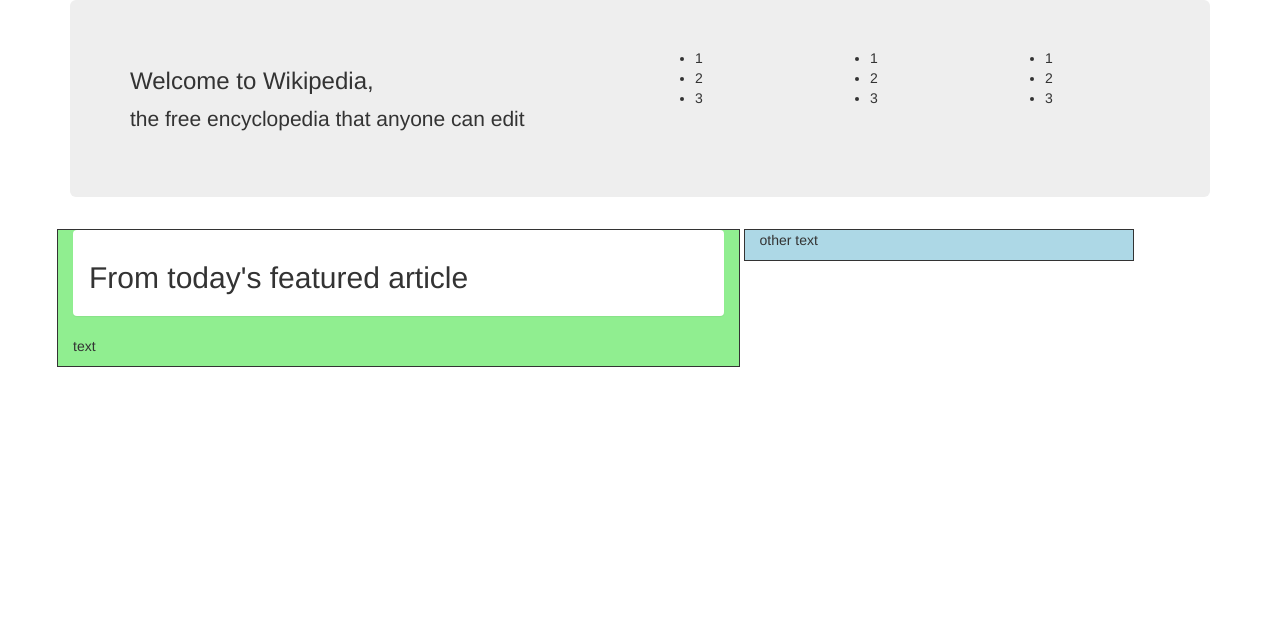
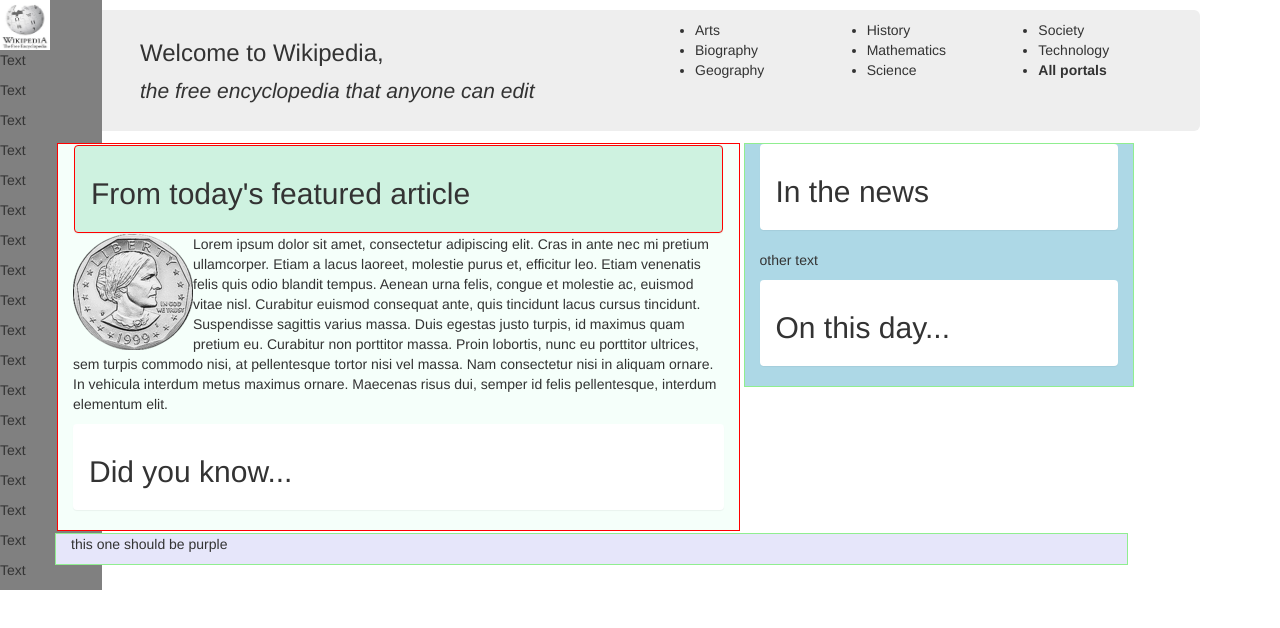
Before and after one commit to ZEvans1/wikipedia, a plain HTML site: page index.html in a window 1280 px wide. Drawn offline with Linux system fonts and the light colour scheme.

Commit message:
Fix sidebar, add content, add styling.

```diff
--- a/css/styles.css
+++ b/css/styles.css
@@ -1,7 +1,8 @@
 .col-md-7 {
-  background-color: lightgreen;
+  background-color: #f5fffa;
   border-style: solid;
   border-width: thin;
+  border-color: red;
   margin: 2px;
 }
 
@@ -9,6 +10,47 @@
   background-color: lightblue;
   border-style: solid;
   border-width: thin;
+  border-color: lightgreen;
   margin: 2px;
 
 }
+.lpanel {
+  background-color: #cef2e0;
+  margin: 1px;
+  padding: 1px;
+  font-size: 8pt;
+  border-style: solid;
+  border-color: red;
+}
+.col-md-11{
+  background-color: lavender;
+  border-style: solid;
+  border-width: thin;
+  border-color: lightgreen;
+}
+.sidebar {
+  width: 8%;
+  float: left;
+  background-color: grey;
+  height: 100%auto;
+  position: fixed;
+}
+
+#globe {
+  width: 50px;
+  height: 50px;
+}
+
+.jumbotron {
+  margin: 10px;
+  padding: 10px;
+}
+
+.jumbop {
+  font-size: smaller;
+  font-style: italic;
+}
+
+.sbapic {
+  float: left;
+}
--- a/index.html
+++ b/index.html
@@ -6,32 +6,54 @@
   <link href="css/styles.css" rel="stylesheet" type="text/css">
 </head>
 <body>
+  <div class="sidebar">
+    <img id="globe" src="img/globe.jpg" alt="pic of wikipedia globe">
+    <p>Text</p>
+    <p>Text</p>
+    <p>Text</p>
+    <p>Text</p>
+    <p>Text</p>
+    <p>Text</p>
+    <p>Text</p>
+    <p>Text</p>
+    <p>Text</p>
+    <p>Text</p>
+    <p>Text</p>
+    <p>Text</p>
+    <p>Text</p>
+    <p>Text</p>
+    <p>Text</p>
+    <p>Text</p>
+    <p>Text</p>
+    <p>Text</p>
+  </div>
+  <div>
     <div class="container">
       <div class="jumbotron">
         <div class="row">
           <div class="col-md-6">
             <h3>Welcome to Wikipedia,</h3>
-          <p>the free encyclopedia that anyone can edit</p>
+            <p class="jumbop">the free encyclopedia that anyone can edit</p>
           </div>
           <div class="col-md-2">
             <ul>
-            <li>1</li>
-            <li>2</li>
-            <li>3</li>
+              <li>Arts</li>
+              <li>Biography</li>
+              <li>Geography</li>
             </ul>
           </div>
           <div class="col-md-2">
             <ul>
-            <li>1</li>
-            <li>2</li>
-            <li>3</li>
+              <li>History</li>
+              <li>Mathematics</li>
+              <li>Science</li>
             </ul>
           </div>
           <div class="col-md-2">
             <ul>
-            <li>1</li>
-            <li>2</li>
-            <li>3</li>
+              <li>Society</li>
+              <li>Technology</li>
+              <li><strong>All portals</strong></li>
             </ul>
           </div>
         </div>
@@ -40,15 +62,39 @@
     <div class="container">
       <div class="row">
         <div class="col-md-7">
-        <div class="panel">
+          <div class="panel lpanel">
             <div class="panel-heading">
               <h2>From today's featured article</h2>
             </div>
           </div>
-        <p>text</p>
+          <img class="sbapic" src="img/susan.png" alt="pic of susan b anthony coin">
+          <p>Lorem ipsum dolor sit amet, consectetur adipiscing elit. Cras in ante nec mi pretium ullamcorper. Etiam a lacus laoreet, molestie purus et, efficitur leo. Etiam venenatis felis quis odio blandit tempus. Aenean urna felis, congue et molestie ac, euismod vitae nisl. Curabitur euismod consequat ante, quis tincidunt lacus cursus tincidunt. Suspendisse sagittis varius massa. Duis egestas justo turpis, id maximus quam pretium eu. Curabitur non porttitor massa. Proin lobortis, nunc eu porttitor ultrices, sem turpis commodo nisi, at pellentesque tortor nisi vel massa. Nam consectetur nisi in aliquam ornare. In vehicula interdum metus maximus ornare. Maecenas risus dui, semper id felis pellentesque, interdum elementum elit.</p>
+          <div class="panel">
+            <div class="panel-heading">
+              <h2>Did you know...</h2>
+            </div>
+          </div>
         </div>
         <div class="col-md-4">
+          <div class="panel">
+            <div class="panel-heading">
+              <h2>In the news</h2>
+            </div>
+          </div>
           <p>other text</p>
+          <div class="panel">
+            <div class="panel-heading">
+              <h2>On this day...</h2>
+            </div>
+          </div>
+        </div>
+      </div>
+    </div>
+    <div class="container">
+      <div class="row">
+        <div class="col-md-11">
+          <p>this one should be purple</p>
+        </div>
       </div>
     </div>
   </div>
```
Also changed, not shown: img/globe.jpg (added). Lines whose indentation alone changed are shown as unchanged.
